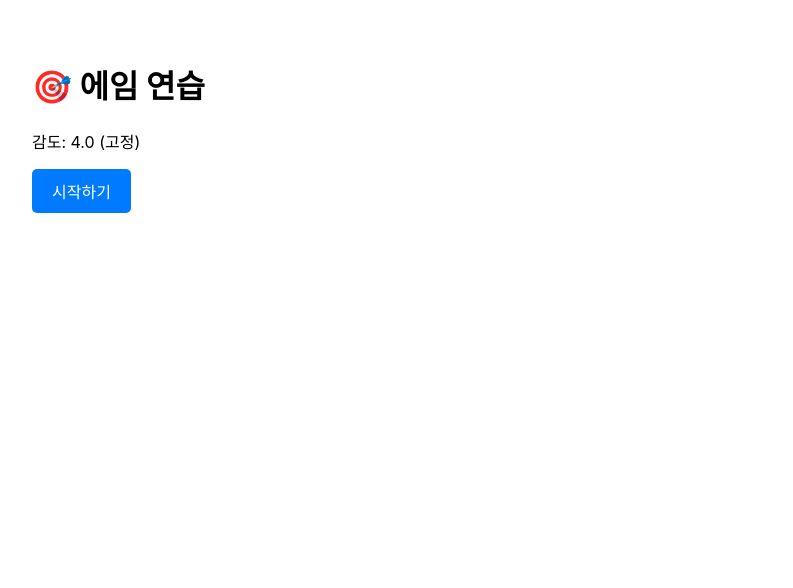
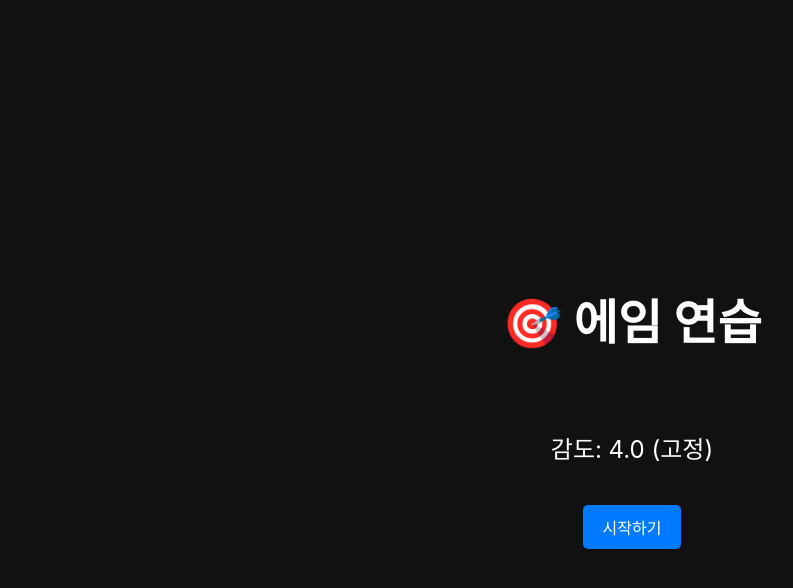
Before and after one commit to jojayeon/Aim_Practice, a React (Create React App) app in the folder aim-practice/: page / in a window 1280 px wide. Shown: the top 588 px of the page, without its empty margins (8-801 px from the left). Built offline with nearby package versions, Linux system fonts and the light colour scheme.

Commit message:
:art: 스타트 페이지 css 변경

```diff
--- a/aim-practice/src/styles/Startpage.module.css
+++ b/aim-practice/src/styles/Startpage.module.css
@@ -1,17 +1,20 @@
 .container {
-  padding: 40px;
+  display: flex;
+  flex-direction: column;
+  align-items: center;
+  justify-content: center;
+  height: 100vh;
+  background-color: #111;
+  color: white;
+  gap: 20px;
 }
 
-.section {
-  margin-top: 30px;
+.title {
+  font-size: 3rem;
+  font-weight: bold;
 }
 
-.difficultyButtons {
-  display: flex;
-  gap: 10px;
-  margin-top: 10px;
+.sensitivity {
+  font-size: 1.5rem;
+  margin-bottom: 20px;
 }
-
-.startButton {
-  margin-top: 40px;
-}
```
